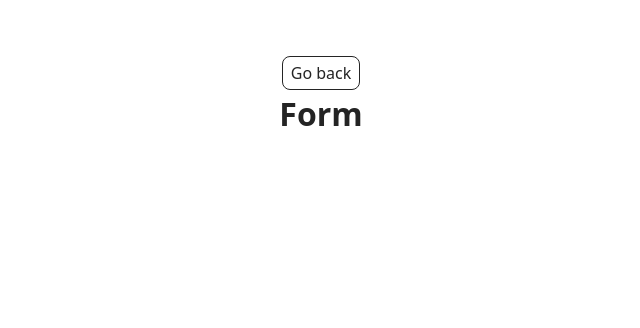
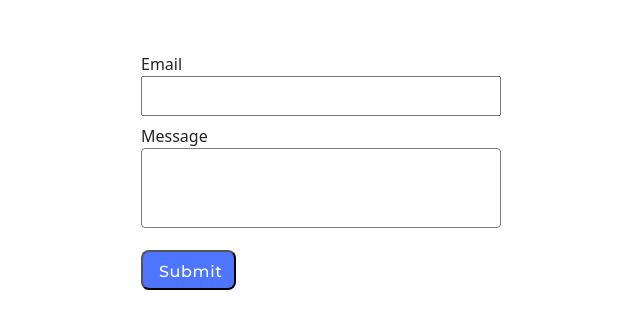
Before and after one commit to tania-tatiana/goit-js-hw-09, a website built with Vite: page src/2-form.html in a window 1280 px wide. Shown: the whole page, without its empty margins (319-959 px from the left). Built offline with nearby package versions, Linux system fonts and the light colour scheme.

Commit message:
add template form

```diff
--- a/src/2-form.html
+++ b/src/2-form.html
@@ -5,13 +5,45 @@
     <meta http-equiv="X-UA-Compatible" content="IE=edge" />
     <meta name="viewport" content="width=device-width, initial-scale=1.0" />
     <title>Form</title>
+    <!--Normalize-->
+    <link
+      rel="stylesheet"
+      href="https://cdnjs.cloudflare.com/ajax/libs/modern-normalize/3.0.1/modern-normalize.min.css"
+      integrity="sha512-q6WgHqiHlKyOqslT/lgBgodhd03Wp4BEqKeW6nNtlOY4quzyG3VoQKFrieaCeSnuVseNKRGpGeDU3qPmabCANg=="
+      crossorigin="anonymous"
+      referrerpolicy="no-referrer"
+    />
+    <!--Google Fonts-->
+    <link rel="preconnect" href="https://fonts.googleapis.com" />
+    <link rel="preconnect" href="https://fonts.gstatic.com" crossorigin />
+    <link
+      href="https://fonts.googleapis.com/css2?family=Montserrat:ital,wght@0,100..900;1,100..900&display=swap"
+      rel="stylesheet"
+    />
     <link rel="stylesheet" href="./css/styles.css" />
   </head>
   <body>
     <main>
       <div class="container">
-        <a class="back-link" href="./index.html">Go back</a>
-        <h1 class="main-title">Form</h1>
+        <form class="feedback-form" autocomplete="off">
+          <div class="email-wrapper">
+            <label class="email-text">
+              Email
+              <input class="email-input" type="email" name="email" />
+            </label>
+          </div>
+          <div class="message-wrapper">
+            <label class="message-text">
+              Message
+              <textarea
+                class="message-textarea"
+                name="message"
+                rows="8"
+              ></textarea>
+            </label>
+          </div>
+          <button class="form-button" type="submit">Submit</button>
+        </form>
       </div>
     </main>
     <script type="module" src="./js/2-form.js"></script>
--- a/src/css/base.css
+++ b/src/css/base.css
@@ -30,3 +30,100 @@ main {
 main:has(.back-link) {
   text-align: center;
 }
+* {
+  box-sizing: border-box;
+}
+body {
+  /* margin: 28px auto; */
+  background-color: #fff;
+}
+/* Галерея */
+.gallery {
+  display: flex;
+  flex-wrap: wrap;
+  gap: 24px;
+}
+.gallery-item {
+  width: calc((100% - 24px * 2) / 3);
+  list-style-type: none;
+  margin: 0;
+}
+.gallery-image {
+  display: block;
+  max-width: 100%;
+  height: auto;
+}
+/* Форма */
+.feedback-form {
+  border-radius: 8px;
+  padding: 24px;
+  width: 408px;
+  height: 296px;
+  margin: auto;
+}
+.email-wrapper {
+  margin-bottom: 8px;
+}
+.email-text .message-text {
+  font-family: 'Montserrat', sans-serif;
+  font-weight: 400;
+  font-size: 16px;
+  line-height: 150%;
+  letter-spacing: 0.04em;
+  color: #2e2f42;
+}
+.email-input {
+  font-family: 'Montserrat', sans-serif;
+  font-weight: 400;
+  font-size: 16px;
+  line-height: 150%;
+  letter-spacing: 0.04em;
+  color: #2e2f42;
+  width: 360px;
+  height: 40px;
+  padding: 8px 16px;
+}
+.email-input:hover {
+  border: 1px solid #000;
+  border-radius: 4px;
+}
+.email-input:focus {
+  border: 1px solid #808080;
+  border-radius: 4px;
+  outline: none;
+}
+.message-wrapper {
+  margin-bottom: 16px;
+}
+.message-textarea {
+  width: 360px;
+  height: 80px;
+  border: 1px solid #808080;
+  border-radius: 4px;
+  resize: none;
+  padding: 16px 16px;
+  line-height: 150%;
+  letter-spacing: 0.04em;
+  color: #2e2f42;
+}
+.message-textarea:focus {
+  outline: none;
+}
+
+.form-button {
+  border-radius: 8px;
+  padding: 8px 16px;
+  width: 95px;
+  height: 40px;
+  background-color: #4e75ff;
+  cursor: pointer;
+  font-family: 'Montserrat', sans-serif;
+  font-weight: 500;
+  font-size: 16px;
+  line-height: 150%;
+  letter-spacing: 0.04em;
+  color: #fff;
+}
+.form-button:hover {
+  background-color: #6c8cff;
+}
--- a/src/css/container.css
+++ b/src/css/container.css
@@ -2,7 +2,7 @@
 .container {
   min-width: 320px;
   max-width: 375px;
-  margin: 0 auto;
+  margin: 28px auto;
   padding: 0 16px;
 }
 /* Styles for Tablet devices */
--- a/src/css/styles.css
+++ b/src/css/styles.css
@@ -16,23 +16,3 @@
 @import url('./badges.css');
 @import url('./back-link.css');
 @import url('./footer.css');
-* {
-  box-sizing: border-box;
-}
-body {
-  margin: 24px 0;
-  background-color: #fff;
-}
-.gallery {
-  display: flex;
-  flex-wrap: wrap;
-  gap: 24px;
-}
-.gallery-item {
-  width: calc((100% - 24 * 2) / 3);
-  list-style-type: none;
-}
-.gallery-image {
-  display: block;
-  max-width: 360px;
-}
--- a/src/js/2-form.js
+++ b/src/js/2-form.js
@@ -0,0 +1,15 @@
+const formData = { email: '', message: '' };
+const form = document.querySelector('.feedback-form');
+const emailFrom = form.querySelector('.email-input');
+const messageFrom = form.querySelector('.message-textarea');
+
+const savedData = JSON.parse(localStorage.getItem('feedback-form-state'));
+
+form.addEventListener('input', event => {
+  if (event.target === emailInput) {
+    formData.email = event.target.value;
+  } else if (event.target === messageTextarea) {
+    formData.message = event.target.value;
+  }
+  localStorage.setItem('feedback-form-state');
+});
```
